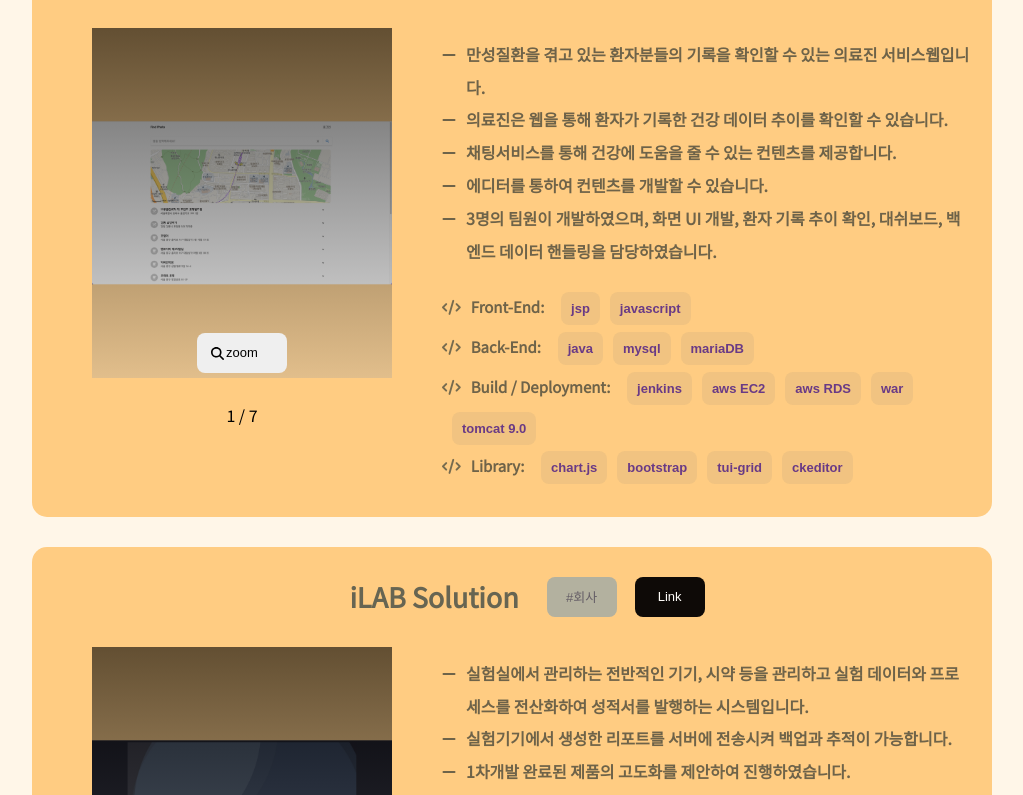
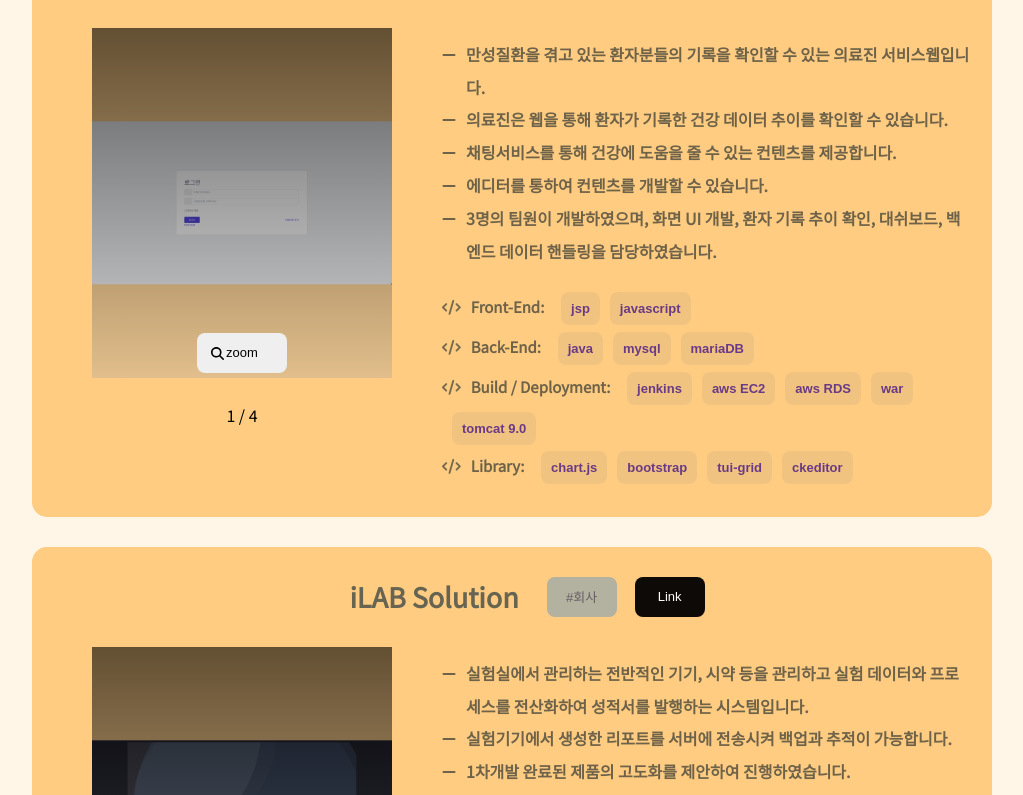
Before and after one commit to gus-bms/portfolio, a React (Create React App) app: page / in a window 1280 px wide. Shown: the part 4545-5340 px from the top of the page, without its empty margins (128-1151 px from the left). Built offline with nearby package versions, Linux system fonts and the light colour scheme; grey boxes are pictures that could not be loaded.

Commit message:
프로젝트 사진 업데이트(2)

```diff
--- a/src/Main.tsx
+++ b/src/Main.tsx
@@ -15,6 +15,7 @@
   const findPhotoImgs = ['find_photo1', 'find_photo2', 'find_photo3', 'find_photo4', 'find_photo5', 'find_photo6', 'find_photo7']
   const portFolioImgs = ['portfolio_1', 'portfolio_2', 'portfolio_3']
   const gludocMobileImgs = ['gludoc_mobile_1', 'gludoc_mobile_2', 'gludoc_mobile_3', 'gludoc_mobile_4', 'gludoc_mobile_5', 'gludoc_mobile_6', 'gludoc_mobile_7']
+  const gludocWebImgs = ['gludoc_web_1', 'gludoc_web_2', 'gludoc_web_3', 'gludoc_web_4']
   const ilabImgs = ['ilab_2', 'ilab_3', 'ilab_4', 'ilab_5', 'ilab_6', 'ilab_7', 'ilab_8']
 
   useEffect(() => {
@@ -243,7 +244,7 @@
           </div>
           <div className={style.project__detail}>
             <div className={style.box__slider}>
-              <Slider images={findPhotoImgs} />
+              <Slider images={gludocWebImgs} />
             </div>
             <div className={style.box__intro}>
               <div className={style.intro}>
```
